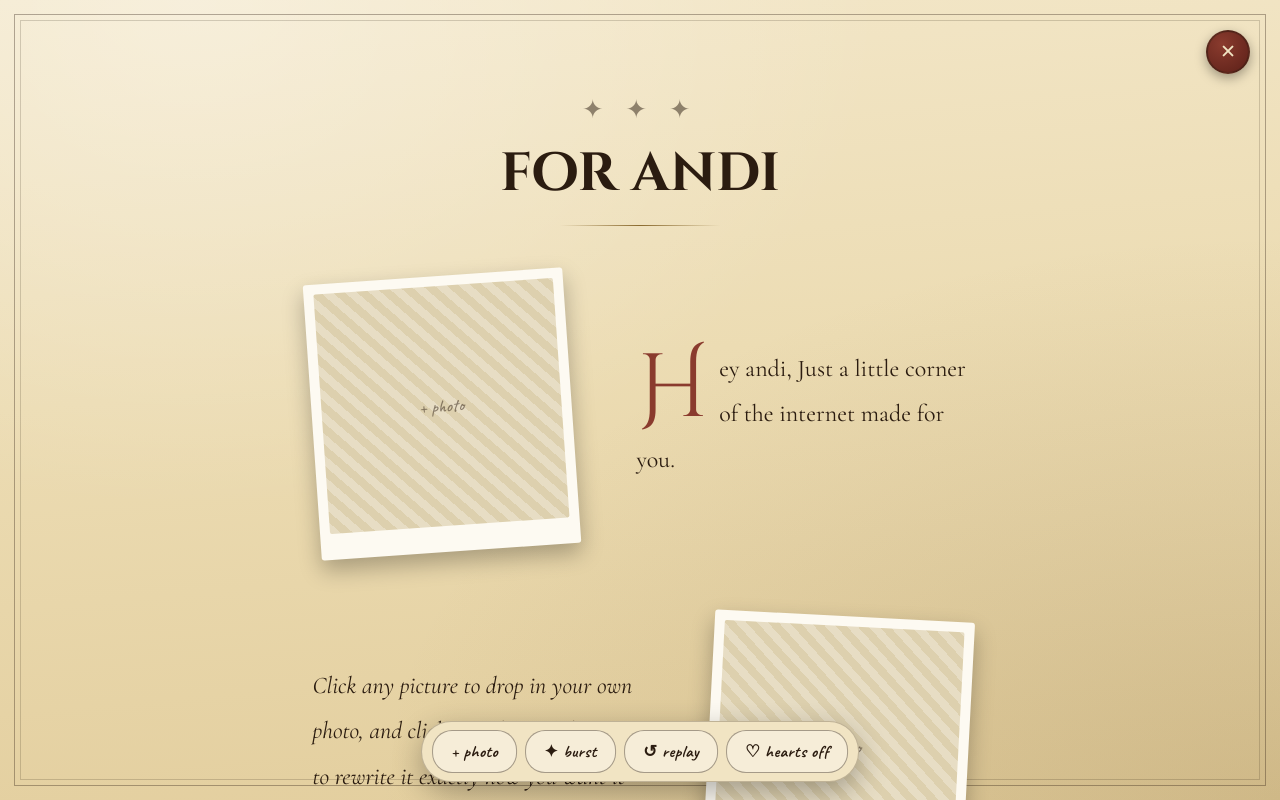
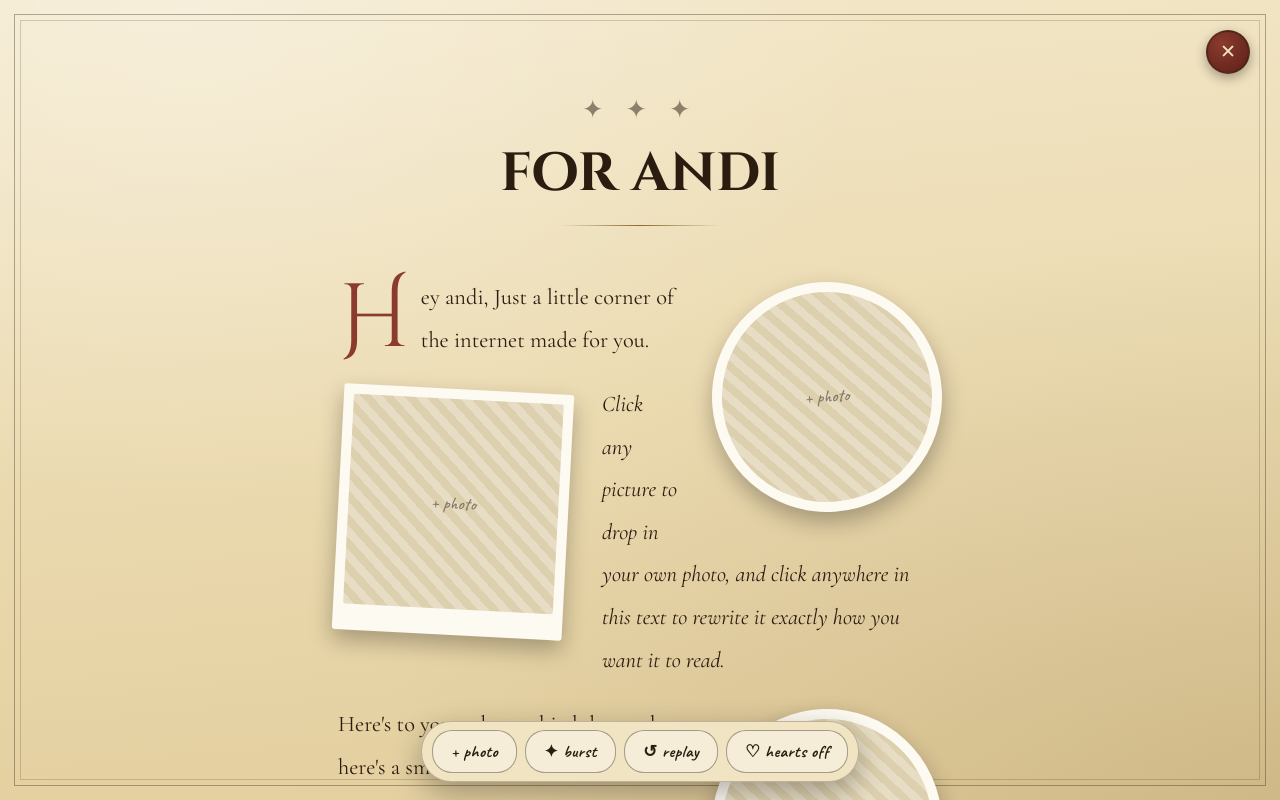
Before and after one commit to arvind88765/birthydayy, a Next.js app: page / in a window 1280 px wide. Both pictures are taken after a click on the button "click me ✦". Built offline with nearby package versions, Linux system fonts and the light colour scheme.

Commit message:
Redesign letter as one continuous text flow with photos floated inline (magazine-style wrap), not boxed rows

```diff
--- a/app/components/AndiGift.jsx
+++ b/app/components/AndiGift.jsx
@@ -268,40 +268,35 @@
         .andi-btn:active { transform: scale(0.92) rotate(-3deg); }
         .andi-imgSlot:hover { transform: scale(1.06) !important; }
 
-        /* ===== DESKTOP (default, >900px): wide canvas, generous scale ===== */
-        .andi-letter { padding: 90px 8vw 140px; max-width: 1180px; }
-        .andi-imgSlot-float { width: 260px; }
-        .andi-body-text { font-size: 1.5rem; }
+        /* ===== DESKTOP (default, >900px): wide canvas, text wraps around floated photos ===== */
+        .andi-letter { padding: 90px 10vw 140px; max-width: 900px; }
+        .andi-imgSlot-float { width: 230px; }
+        .andi-body-text { font-size: 1.4rem; text-align: left; }
         .andi-dropcap { font-size: 5.6rem; }
         .andi-title { font-size: clamp(2.6rem, 4.2vw, 4rem); }
 
-        .andi-row { display: flex; align-items: center; gap: 64px; margin-bottom: 64px; }
-        .andi-row-reverse { flex-direction: row-reverse; }
-        .andi-row-text { flex: 1; min-width: 0; text-align: left; }
+        .andi-float-left { margin: 6px 34px 20px 0; }
+        .andi-float-right { margin: 6px 0 20px 34px; }
 
-        /* ===== TABLET (≤900px): smaller desktop-style rows ===== */
+        /* ===== TABLET (≤900px) ===== */
         @media (max-width: 900px) {
-          .andi-letter { padding: 60px 7vw 130px; max-width: 700px; }
-          .andi-imgSlot-float { width: 170px; }
-          .andi-row { gap: 32px; margin-bottom: 44px; }
-          .andi-body-text { font-size: 1.3rem; }
+          .andi-letter { padding: 60px 7vw 130px; max-width: 640px; }
+          .andi-imgSlot-float { width: 160px; }
+          .andi-body-text { font-size: 1.25rem; }
           .andi-dropcap { font-size: 4.6rem; }
+          .andi-float-left { margin: 4px 22px 16px 0; }
+          .andi-float-right { margin: 4px 0 16px 22px; }
         }
 
-        /* ===== MOBILE (≤640px): stacked, centered, its own design ===== */
+        /* ===== MOBILE (≤640px): smaller floats so text still wraps around them, like the sketch ===== */
         @media (max-width: 640px) {
           .andi-letter { padding: 44px 7vw 160px; max-width: 100%; }
-          .andi-row, .andi-row-reverse {
-            flex-direction: column;
-            align-items: center;
-            text-align: center;
-            gap: 16px;
-            margin-bottom: 40px;
-          }
-          .andi-imgSlot-float { width: 62vw; max-width: 230px; }
-          .andi-body-text, .andi-row-text { font-size: 1.15rem; line-height: 1.75; text-align: center; }
-          .andi-dropcap { font-size: 3.4rem; float: none; display: block; margin: 0 auto 4px; }
+          .andi-imgSlot-float { width: 42vw; max-width: 165px; }
+          .andi-body-text { font-size: 1.08rem; line-height: 1.75; text-align: left; }
+          .andi-dropcap { font-size: 3.4rem; float: none; display: block; margin: 0 0 4px; }
           .andi-title { font-size: clamp(2rem, 9vw, 2.6rem); }
+          .andi-float-left { margin: 4px 14px 14px 0; }
+          .andi-float-right { margin: 4px 0 14px 14px; }
         }
 
         /* ===== floating toolbar: solid on mobile, never wraps ===== */
@@ -495,16 +490,16 @@
               <div style={{ width: 160, height: 1, background: 'linear-gradient(90deg, transparent, #8a6a2f, transparent)', margin: '0 auto 50px' }} />
             </div>
 
-            {/* letter body — image+text rows, side-by-side on desktop, stacked & centered on mobile */}
+            {/* letter body — one continuous flow of text, photos floated inline so text wraps around them */}
             <div
+              className="andi-flow"
               style={{
+                fontFamily: "'Cormorant Garamond', serif",
+                lineHeight: 1.9,
                 animation: unroll ? 'andi-riseIn 0.9s ease 0.55s both' : 'none',
                 opacity: unroll ? undefined : 0,
               }}
             >
-              <div className="andi-row">
-                {slots[0] && <Polaroid slot={slots[0]} onFile={(f) => handleFile(slots[0].id, f)} />}
-                <p className="andi-body-text andi-row-text" style={{ fontFamily: "'Cormorant Garamond', serif", lineHeight: 1.9, margin: 0 }}>
               <span
                 className="andi-dropcap"
                 style={{
@@ -517,37 +512,44 @@
               >
                 H
               </span>
-                  <span contentEditable suppressContentEditableWarning spellCheck={false} style={{ outline: 'none' }}>
-                    {`ey andi,\n\nJust a little corner of the internet made for you.`}
-                  </span>
-                </p>
-              </div>
 
-              <div className="andi-row andi-row-reverse">
-                {slots[1] && <Polaroid slot={slots[1]} onFile={(f) => handleFile(slots[1].id, f)} />}
+              {slots[0] && <Polaroid slot={slots[0]} onFile={(f) => handleFile(slots[0].id, f)} round floatSide="right" />}
+
               <p
                 contentEditable
                 suppressContentEditableWarning
                 spellCheck={false}
-                  className="andi-body-text andi-row-text"
-                  style={{ fontFamily: "'Cormorant Garamond', serif", fontStyle: 'italic', lineHeight: 1.9, outline: 'none', margin: 0 }}
+                className="andi-body-text"
+                style={{ margin: '0 0 22px 0', outline: 'none' }}
               >
-                  {`Click any picture to drop in your own photo, and click anywhere in this text to rewrite it exactly how you want it to read.`}
+                {`ey andi, Just a little corner of the internet made for you.`}
               </p>
-              </div>
 
-              <div className="andi-row">
-                {slots[2] && <Polaroid slot={slots[2]} onFile={(f) => handleFile(slots[2].id, f)} round />}
+              {slots[1] && <Polaroid slot={slots[1]} onFile={(f) => handleFile(slots[1].id, f)} floatSide="left" />}
+
               <p
                 contentEditable
                 suppressContentEditableWarning
                 spellCheck={false}
-                  className="andi-body-text andi-row-text"
-                  style={{ fontFamily: "'Cormorant Garamond', serif", lineHeight: 1.9, outline: 'none', margin: 0 }}
+                className="andi-body-text"
+                style={{ fontStyle: 'italic', margin: '0 0 22px 0', outline: 'none' }}
+              >
+                {`Click any picture to drop in your own photo, and click anywhere in this text to rewrite it exactly how you want it to read.`}
+              </p>
+
+              {slots[2] && <Polaroid slot={slots[2]} onFile={(f) => handleFile(slots[2].id, f)} round floatSide="right" />}
+
+              <p
+                contentEditable
+                suppressContentEditableWarning
+                spellCheck={false}
+                className="andi-body-text"
+                style={{ margin: '0 0 22px 0', outline: 'none' }}
               >
                 {`Here's to you — happy birthday, and here's a small smtg from my side.`}
               </p>
-              </div>
+
+              <div style={{ clear: 'both' }} />
             </div>
 
             {slots.slice(3).length > 0 && (
@@ -592,13 +594,12 @@
   )
 }
 
-function Polaroid({ slot, onFile, round }) {
+function Polaroid({ slot, onFile, round, floatSide }) {
   return (
     <label
-      className="andi-imgSlot andi-imgSlot-float"
+      className={`andi-imgSlot andi-imgSlot-float ${floatSide === 'left' ? 'andi-float-left' : floatSide === 'right' ? 'andi-float-right' : ''}`}
       style={{
         display: 'block',
-        flexShrink: 0,
         background: '#fdfaf2',
         padding: round ? 10 : '10px 10px 26px 10px',
         borderRadius: round ? '50%' : 3,
@@ -607,6 +608,7 @@
         cursor: 'pointer',
         position: 'relative',
         transition: 'transform 0.2s',
+        float: floatSide === 'left' ? 'left' : floatSide === 'right' ? 'right' : 'none',
       }}
     >
       <div
```
Lines whose indentation alone changed are shown as unchanged.
